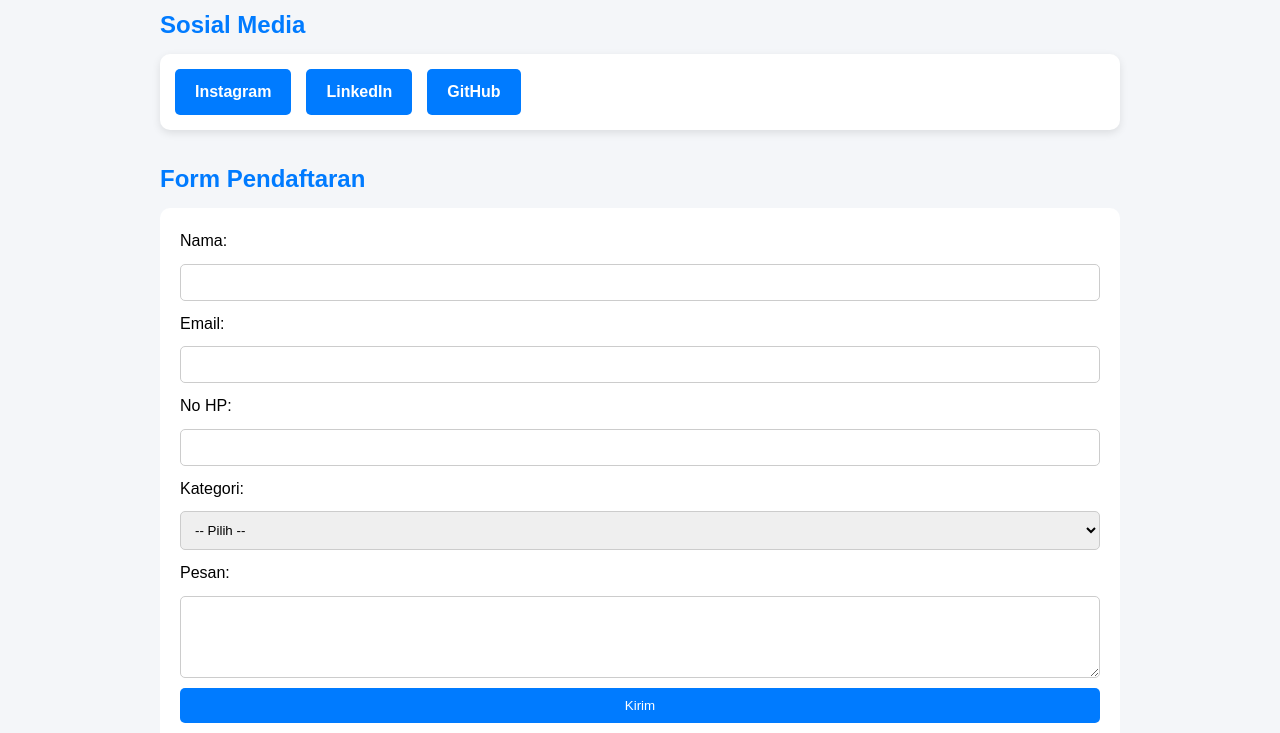
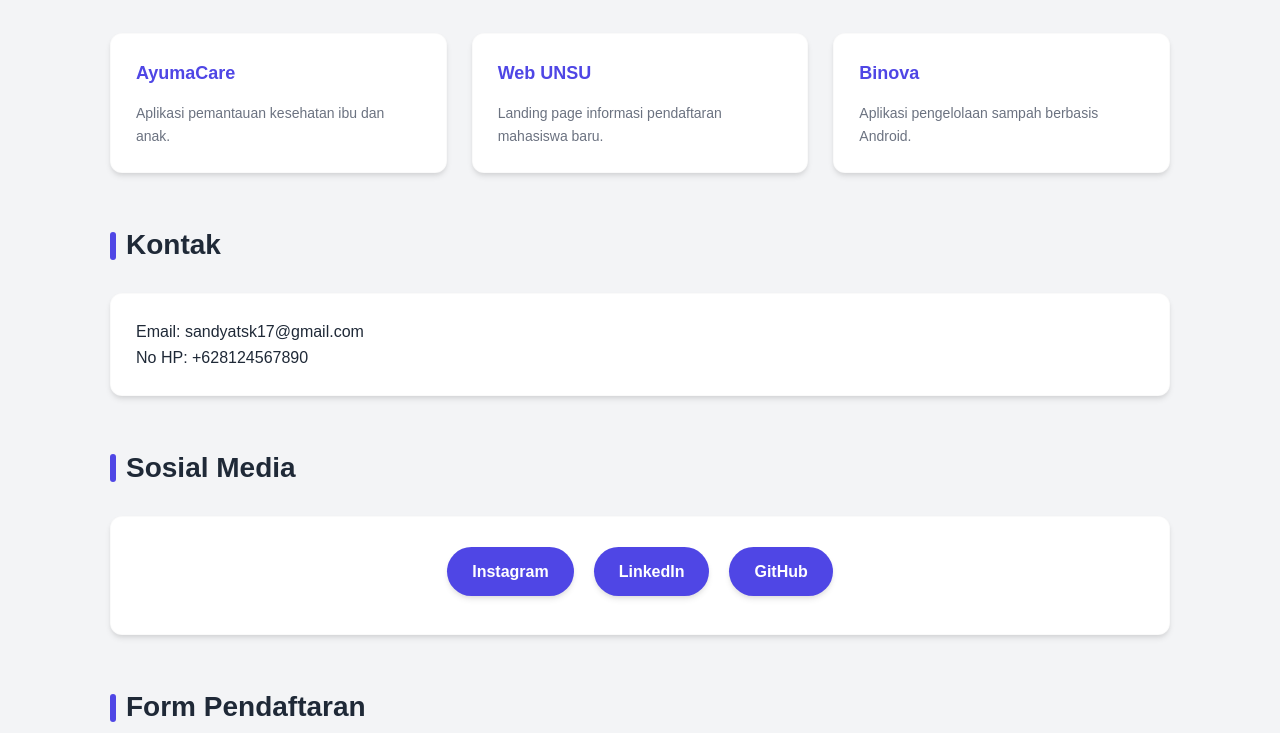
Before and after one commit to sandyatsk17/tugas-lk-6, a plain HTML site: page LK-05/index.html in a window 1280 px wide. Shown: the part 957-1690 px from the top of the page. Drawn offline with Linux system fonts and the light colour scheme.

Commit message:
UI/UX: Optimasi tampilan CSS agar lebih modern, rapi, dan responsif

```diff
--- a/LK-05/style.css
+++ b/LK-05/style.css
@@ -1,30 +1,54 @@
-/* RESET */
+/* RESET & VARIABLES */
+:root {
+  --primary-color: #4f46e5;
+  --primary-hover: #4338ca;
+  --secondary-color: #10b981;
+  --text-main: #1f2937;
+  --text-muted: #6b7280;
+  --bg-body: #f3f4f6;
+  --bg-card: #ffffff;
+  --border-radius: 12px;
+  --shadow-sm: 0 1px 3px rgba(0,0,0,0.1);
+  --shadow-md: 0 4px 6px -1px rgba(0, 0, 0, 0.1), 0 2px 4px -1px rgba(0, 0, 0, 0.06);
+  --shadow-lg: 0 10px 15px -3px rgba(0, 0, 0, 0.1), 0 4px 6px -2px rgba(0, 0, 0, 0.05);
+  --transition: all 0.3s ease;
+}
+
 * {
   margin: 0;
   padding: 0;
   box-sizing: border-box;
 }
 
-/* BODY */
+html {
+  scroll-behavior: smooth;
+}
+
 body {
-  font-family: Arial, sans-serif;
-  background: #f4f6f9;
+  font-family: 'Poppins', sans-serif;
+  background: var(--bg-body);
+  color: var(--text-main);
   line-height: 1.6;
 }
 
 /* ================= */
-/* NAVBAR */
+/* NAVBAR (Glassmorphism) */
 /* ================= */
 .navbar {
-  background: #0026ff;
-  color: white;
+  position: sticky;
+  top: 0;
+  z-index: 1000;
+  background: rgba(255, 255, 255, 0.85);
+  backdrop-filter: blur(10px);
+  -webkit-backdrop-filter: blur(10px);
+  box-shadow: var(--shadow-sm);
+  border-bottom: 1px solid rgba(255,255,255,0.3);
 }
 
 .nav-container {
-  max-width: 1000px;
+  max-width: 1100px;
   margin: auto;
-  padding: 15px;
-
+  padding: 15px 20px;
   display: flex;
   justify-content: space-between;
   align-items: center;
@@ -32,147 +56,296 @@ body {
 
 /* LOGO */
 .logo {
-  font-size: 20px;
+  font-size: 22px;
+  font-weight: 700;
+  color: var(--primary-color);
+  background: linear-gradient(135deg, var(--primary-color), var(--secondary-color));
+  -webkit-background-clip: text;
+  -webkit-text-fill-color: transparent;
 }
 
 /* MENU */
 .nav-menu {
   display: flex;
   list-style: none;
-  gap: 20px;
+  gap: 25px;
 }
 
 .nav-menu a {
-  color: white;
+  color: var(--text-main);
   text-decoration: none;
-  font-weight: bold;
+  font-weight: 500;
+  font-size: 15px;
+  transition: var(--transition);
+  display: flex;
+  align-items: center;
+  gap: 8px;
+}
+
+.nav-menu a i {
+  color: var(--primary-color);
+  font-size: 14px;
 }
 
 .nav-menu a:hover {
-  text-decoration: underline;
+  color: var(--primary-color);
+  transform: translateY(-2px);
 }
 
 /* ================= */
-/* HERO */
+/* HERO SECTION */
 /* ================= */
 .hero {
   text-align: center;
-  padding: 20px;
+  padding: 80px 20px;
+  background: linear-gradient(135deg, #e0e7ff 0%, #f3f4f6 100%);
+  margin-bottom: 40px;
 }
 
 .hero img {
-  width: 150px;
-  height: 150px;
+  width: 160px;
+  height: 160px;
   border-radius: 50%;
   object-fit: cover;
+  box-shadow: var(--shadow-md);
+  border: 4px solid white;
+  margin-bottom: 15px;
+  transition: var(--transition);
+}
+
+.hero img:hover {
+  transform: scale(1.05);
+  box-shadow: var(--shadow-lg);
+}
+
+.hero p {
+  font-size: 20px;
+  font-weight: 600;
+  color: var(--text-muted);
+  max-width: 600px;
+  margin: auto;
 }
 
 /* ================= */
-/* MAIN */
+/* MAIN CONTENT */
 /* ================= */
 main {
-  max-width: 1000px;
+  max-width: 1100px;
   margin: auto;
-  padding: 20px;
+  padding: 0 20px 40px;
 }
 
 section {
-  margin-bottom: 30px;
+  margin-bottom: 50px;
+  scroll-margin-top: 80px;
 }
 
-/* CARD */
+/* CARD LAYOUTS */
 article {
-  background: white;
-  padding: 15px;
-  border-radius: 10px;
-  box-shadow: 0 3px 8px rgba(0, 0, 0, 0.1);
+  background: var(--bg-card);
+  padding: 25px;
+  border-radius: var(--border-radius);
+  box-shadow: var(--shadow-md);
+  transition: var(--transition);
+  border: 1px solid rgba(0,0,0,0.02);
 }
 
-/* TYPO */
+article:hover {
+  transform: translateY(-5px);
+  box-shadow: var(--shadow-lg);
+}
+
+/* TYPOGRAPHY */
 h2 {
-  color: #007bff;
-  margin-bottom: 10px;
+  font-size: 28px;
+  color: var(--text-main);
+  margin-bottom: 25px;
+  display: flex;
+  align-items: center;
+  gap: 10px;
+}
+
+h2::before {
+  content: '';
+  display: inline-block;
+  width: 6px;
+  height: 28px;
+  background: var(--primary-color);
+  border-radius: 4px;
 }
 
 h3 {
-  margin-bottom: 5px;
+  font-size: 18px;
+  margin-bottom: 15px;
+  color: var(--primary-color);
+  display: flex;
+  align-items: center;
+  gap: 10px;
 }
 
-/* LIST */
+/* LISTS */
 ul {
-  margin-left: 20px;
+  list-style-type: none;
+  padding-left: 0;
 }
 
-/* GRID */
+article ul li {
+  position: relative;
+  padding-left: 20px;
+  margin-bottom: 8px;
+  color: var(--text-muted);
+}
+
+article ul li::before {
+  content: '•';
+  color: var(--primary-color);
+  font-weight: bold;
+  position: absolute;
+  left: 0;
+  top: 0;
+}
+
+/* GRID LAYOUTS */
 .skill-container,
 .project-container {
   display: grid;
   grid-template-columns: repeat(3, 1fr);
+  gap: 25px;
+}
+
+/* PROYEK DESCRIPTION */
+.project-container p {
+  color: var(--text-muted);
+  font-size: 14px;
+}
+
+/* SOSIAL MEDIA */
+#sosial-media article {
+  padding: 30px;
+}
+
+#sosial-media article ul {
+  display: flex;
+  justify-content: center;
+  gap: 20px;
+  flex-wrap: wrap;
+}
+
+#sosial-media article li::before {
+  display: none;
+}
+#sosial-media article li {
+  padding-left: 0;
+}
+
+#sosial-media article a {
+  display: inline-flex;
+  align-items: center;
+  gap: 10px;
+  padding: 12px 25px;
+  background: var(--primary-color);
+  color: white;
+  text-decoration: none;
+  border-radius: 30px;
+  font-weight: 600;
+  transition: var(--transition);
+  box-shadow: var(--shadow-md);
+}
+
+#sosial-media article a:hover {
+  background: var(--primary-hover);
+  transform: translateY(-3px);
+  box-shadow: var(--shadow-lg);
+}
+
+#sosial-media article i {
+  font-size: 20px;
+}
+
+/* FORM / KONTAK */
+form {
+  background: var(--bg-card);
+  padding: 30px;
+  border-radius: var(--border-radius);
+  box-shadow: var(--shadow-md);
+  display: flex;
+  flex-direction: column;
   gap: 15px;
 }
 
-/* SOSIAL MEDIA */
-#sosial-media article ul {
-  list-style: none;
-  margin-left: 0;
-  display: flex;
-  gap: 15px;
-  flex-wrap: wrap;
-}
-
-#sosial-media article a {
-  display: inline-block;
-  padding: 10px 20px;
-  background: #007bff;
-  color: white;
-  text-decoration: none;
-  border-radius: 5px;
-  font-weight: bold;
-  transition: background 0.3s ease;
-}
-
-#sosial-media article a:hover {
-  background: #0056b3;
-}
-
-/* FORM */
-form {
-  background: white;
-  padding: 20px;
-  border-radius: 10px;
-  display: flex;
-  flex-direction: column;
-  gap: 10px;
+label {
+  font-weight: 600;
+  font-size: 14px;
+  color: var(--text-main);
+  margin-bottom: -5px;
 }
 
 input,
 select,
 textarea {
-  padding: 10px;
-  border-radius: 5px;
-  border: 1px solid #ccc;
+  font-family: inherit;
+  padding: 12px 15px;
+  border-radius: 8px;
+  border: 1px solid #d1d5db;
+  background: #f9fafb;
+  font-size: 15px;
+  transition: var(--transition);
+  outline: none;
+}
+
+input:focus,
+select:focus,
+textarea:focus {
+  border-color: var(--primary-color);
+  background: white;
+  box-shadow: 0 0 0 3px rgba(79, 70, 229, 0.1);
 }
 
 /* BUTTON */
 button {
-  background: #007bff;
+  font-family: inherit;
+  background: var(--primary-color);
   color: white;
-  padding: 10px;
+  padding: 14px 20px;
   border: none;
-  border-radius: 5px;
+  border-radius: 8px;
+  font-size: 16px;
+  font-weight: 600;
+  cursor: pointer;
+  transition: var(--transition);
+  margin-top: 10px;
+  display: flex;
+  justify-content: center;
+  align-items: center;
+  gap: 8px;
 }
 
 button:hover {
-  background: #0056b3;
-  cursor: pointer;
+  background: var(--primary-hover);
+  transform: translateY(-2px);
+  box-shadow: var(--shadow-md);
 }
 
-/* FOOTER */
-footer {
-  text-align: center;
+/* PREVIEW & LIST DATA */
+#preview {
+  margin-top: 20px;
+}
+#listData {
+  margin-top: 20px;
+}
+#listData li {
+  background: white;
   padding: 15px;
-  background: #333;
-  color: white;
+  border-radius: 8px;
+  box-shadow: var(--shadow-sm);
+  margin-bottom: 10px;
+}
+#listData li::before {
+  display: none;
+}
+#notif {
+  margin-top: 15px;
+  font-weight: bold;
 }
 
 /* ================= */
@@ -180,30 +353,52 @@ footer {
 /* ================= */
 
 /* TABLET */
+@media (max-width: 900px) {
+  .skill-container,
+  .project-container {
+    grid-template-columns: repeat(2, 1fr);
+  }
+}
+
 @media (max-width: 768px) {
   .nav-container {
     flex-direction: column;
-    gap: 10px;
+    gap: 15px;
   }
 
   .nav-menu {
-    flex-direction: column;
+    flex-wrap: wrap;
+    justify-content: center;
   }
 
-  .skill-container,
-  .project-container {
-    grid-template-columns: 1fr 1fr;
+  .hero {
+    padding: 60px 15px;
+  }
+
+  h2 {
+    font-size: 24px;
   }
 }
 
 /* MOBILE */
-@media (max-width: 480px) {
+@media (max-width: 500px) {
   .skill-container,
   .project-container {
     grid-template-columns: 1fr;
   }
 
-  body {
-    font-size: 14px;
+  .nav-menu {
+    flex-direction: column;
+    align-items: center;
+    gap: 12px;
+  }
+
+  #sosial-media article a {
+    width: 100%;
+    justify-content: center;
+  }
+
+  form {
+    padding: 20px;
   }
 }
```
